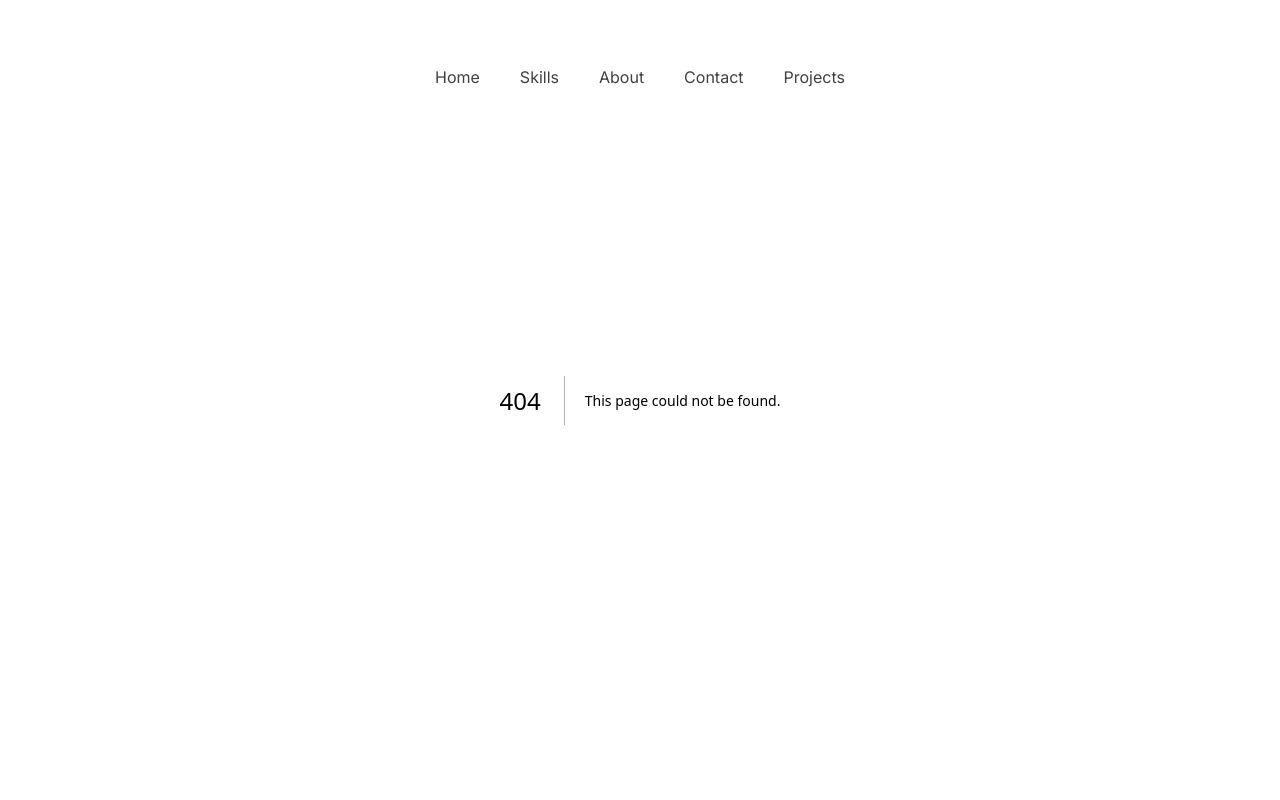
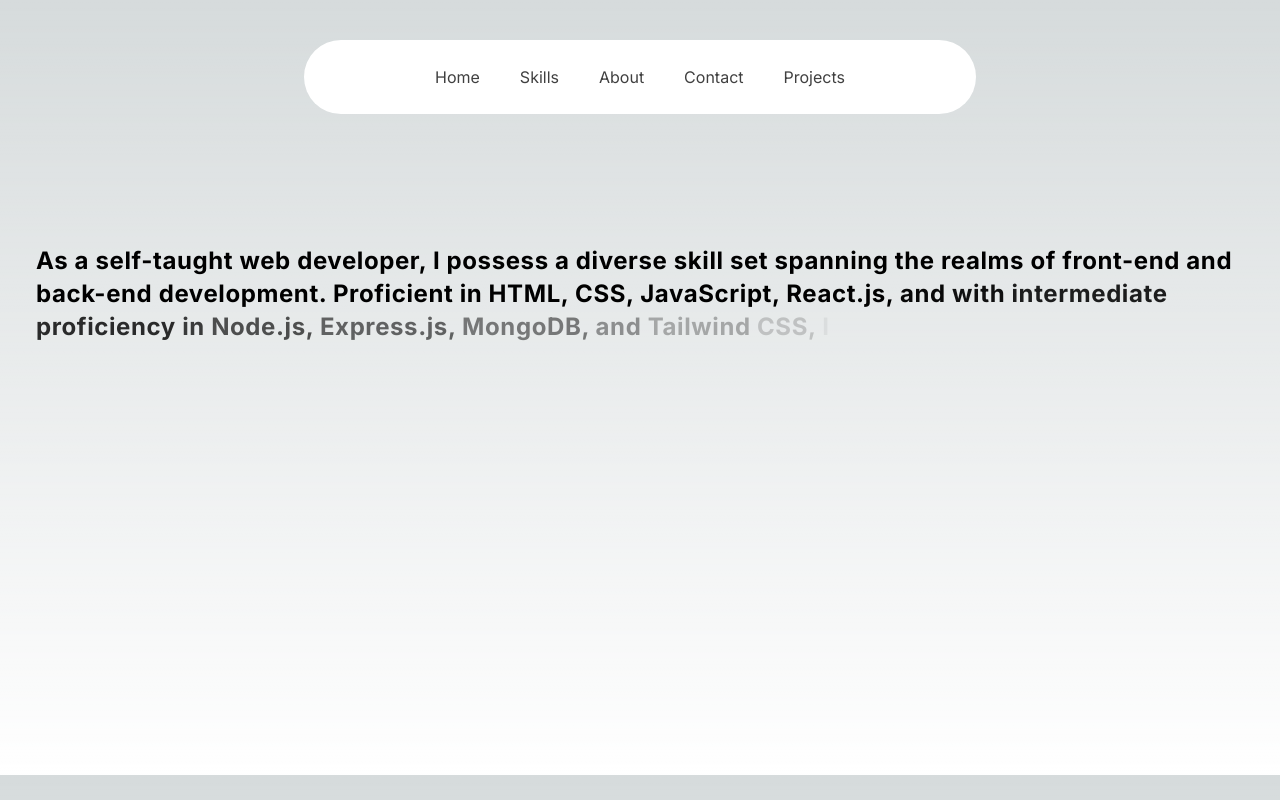
Before and after one commit to bharathkumar369/portfolio, a Next.js app: page /about in a window 1280 px wide. Before the commit this address had no page. Built offline with nearby package versions, Linux system fonts and the light colour scheme.

Commit message:
about update

```diff
--- /dev/null
+++ b/src/app/about/page.jsx
@@ -0,0 +1,15 @@
+
+'use client'
+
+import { TextGenerateEffect } from "@/components/ui/text-generate-effect";
+
+const words = "As a self-taught web developer, I possess a diverse skill set spanning the realms of front-end and back-end development. Proficient in HTML, CSS, JavaScript, React.js, and with intermediate proficiency in Node.js, Express.js, MongoDB, and Tailwind CSS, I have successfully designed and developed numerous websites through hands-on practice and experimentation.\n  My expertise extends beyond the basics; I have implemented advanced techniques to enhance user experience and streamline development processes. For instance, I leverage useContext to avoid prop drilling, ensuring cleaner and more maintainable code. Additionally, I utilize GSAP library for fluid animations, adding a touch of dynamism to my projects. \n \n In terms of backend development, I am well-versed in creating RESTful APIs using Node.js and Express.js. Leveraging CRUD operations, I build full-stack applications that seamlessly integrate frontend and backend functionalities. MongoDB serves as my go-to database solution, allowing me to efficiently manage data through well-defined schemas and robust API development. \n \n Driven by a passion for continuous learning and improvement, I am committed to staying updated with the latest industry trends and best practices. My dedication to professionalism, coupled with my practical expertise, enables me to deliver high-quality, scalable web solutions tailored to meet the unique needs of each project."
+
+const About = () => {
+    return (
+        <main className="mt-48 p-9">
+            <TextGenerateEffect words={words}/>
+        </main>
+    )
+}
+export default About;
--- a/src/app/page.tsx
+++ b/src/app/page.tsx
@@ -23,7 +23,7 @@ const Home = () =>{
             }}
             className="relative flex flex-col gap-4 items-center justify-center px-4 w-1/2"
           >
-            <div className="text-3xl md:text-7xl font-bold dark:text-white text-center">
+            <div className="text-3xl md:text-7xl font-bold dark:text-myOrange text-center">
               Welcome to my WORLD!
             </div>
             <div className="font-extralight text-base md:text-4xl dark:text-neutral-200 py-4">
--- a/src/app/projects/page.jsx
+++ b/src/app/projects/page.jsx
@@ -1,7 +1,7 @@
 "use client";
 
 import { cn } from "@/utils/cn";
-import React from "react";
+import React,{useEffect} from "react";
 import { BentoGrid, BentoGridItem } from "../../components/ui/bento-grid";
 import {
   IconArrowWaveRightUp,
@@ -20,6 +20,7 @@ import url from "../../../public/url-short.png";
 import Link from "next/link";
 
 const Projects = () => {
+
     return(
         <BentoGrid className="max-w-4xl mx-auto mt-44">
             {items.map((item, i) => (
@@ -38,7 +39,7 @@ const Projects = () => {
     );
 }
 const Skeleton = () => (
-      <Link to={button}>
+      <Link href={button}>
           <div className="flex flex-1 w-full h-full min-h-[6rem] rounded-xl bg-gradient-to-br from-neutral-200 dark:from-neutral-900 dark:to-neutral-800 to-neutral-100">
 
           </div>
@@ -70,7 +71,7 @@ const items = [
     description:
       "Understand the impact of effective communication in our lives.",
     header: <Skeleton />,
-    image:<Image src={ecommerce} className=" w-[100%] h-[150px]"/>,
+    image:<Image src={ecommerce} className="w-[100%] h-[150px]"/>,
     icon: <IconTableColumn className="h-4 w-4 text-neutral-500" />,
   },
   {
--- a/src/components/ui/bento-grid.tsx
+++ b/src/components/ui/bento-grid.tsx
@@ -1,12 +1,15 @@
 import { cn } from "@/utils/cn";
 
+
 export const BentoGrid = ({
+
   className,
   children,
 }: {
   className?: string;
   children?: React.ReactNode;
 }) => {
+
   return (
     <div
       className={cn(
@@ -39,7 +42,7 @@ export const BentoGridItem = ({
   return (
     <div
       className={cn(
-        "row-span-1 rounded-xl group/bento hover:shadow-xl transition duration-200 shadow-input dark:shadow-none p-4 dark:bg-black dark:border-white/[0.2] bg-white border border-transparent justify-between flex flex-col space-y-4",
+        "row-span-1 rounded-xl group/bento hover:shadow-xl transition duration-200 shadow-input dark:shadow-none p-4 dark:bg-black dark:border-myOrange bg-white border border-transparent justify-between flex flex-col space-y-4",
         className,
 
       )}
--- /dev/null
+++ b/src/components/ui/text-generate-effect.tsx
@@ -0,0 +1,54 @@
+"use client";
+import { useEffect } from "react";
+import { motion, stagger, useAnimate } from "framer-motion";
+import { cn } from "@/utils/cn";
+
+export const TextGenerateEffect = ({
+  words,
+  className,
+}: {
+  words: string;
+  className?: string;
+}) => {
+  const [scope, animate] = useAnimate();
+  let wordsArray = words.split(" ");
+  useEffect(() => {
+    animate(
+      "span",
+      {
+        opacity: 1,
+      },
+      {
+        duration: 2,
+        delay: stagger(0.15),
+      }
+    );
+  }, [scope.current]);
+
+  const renderWords = () => {
+    return (
+      <motion.div ref={scope}>
+        {wordsArray.map((word, idx) => {
+          return (
+            <motion.span
+              key={word + idx}
+              className="dark:text-myOrange text-black opacity-0"
+            >
+              {word}{" "}
+            </motion.span>
+          );
+        })}
+      </motion.div>
+    );
+  };
+
+  return (
+    <div className={cn("font-bold", className)}>
+      <div className="mt-4">
+        <div className=" dark:text-white text-black text-2xl leading-snug tracking-wide">
+          {renderWords()}
+        </div>
+      </div>
+    </div>
+  );
+};
```
